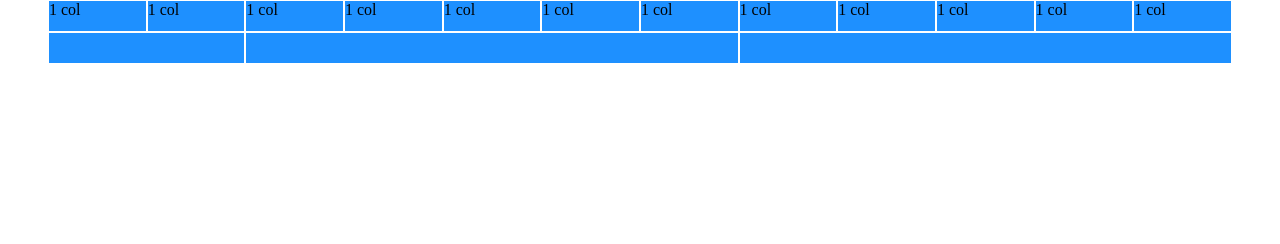
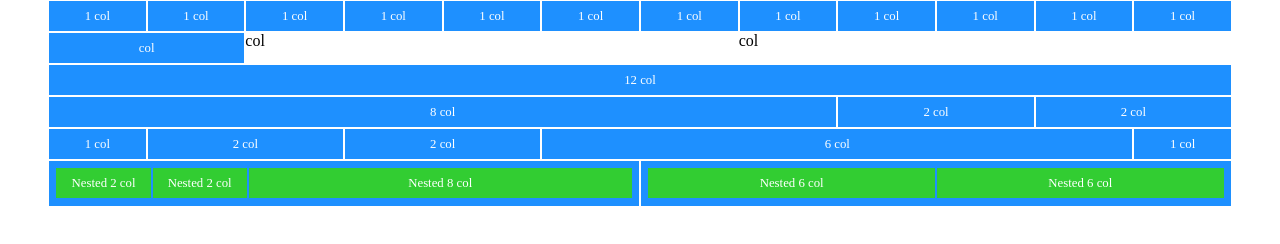
Before and after one commit to LiciaLicari/html-css-12bool, a plain HTML site: page index.html in a window 1280 px wide. Drawn offline with Linux system fonts and the light colour scheme.

Commit message:
add last row first container

```diff
--- a/css/framework.css
+++ b/css/framework.css
@@ -6,12 +6,6 @@
 
 body {
     background-color: white;
-}
-
-.debug [class^='col-']{
-    background-color: dodgerblue;
-    border: 1px solid white;
-    height: 2rem;
 }
 
 .container {
@@ -31,9 +25,7 @@ body {
     flex-grow: 1;
     flex-basis: 0;
     max-width: 100%;
-    background-color: dodgerblue;
-    border: 1px solid white;
-    height: 2rem;
+
 }
 
 [class^='col-'] {
@@ -104,7 +96,13 @@ body {
 
 /* #region spacing */
 
+.p-1{
+    padding: 0.5rem;
+}
 
+.p-2{
+    padding: 1rem;
+}
 
 
 
--- a/css/style.css
+++ b/css/style.css
@@ -0,0 +1,27 @@
+/* debug */
+
+[class*="col-"]{
+    min-height: 2rem;
+    background-color: dodgerblue;
+    color: white;
+    border: 1px solid white;
+    display: flex;
+    justify-content: center;
+    align-items: center;
+    padding: 0.4rem;
+    font-size:0.8rem;
+}
+
+[class*="col-offset-"]{
+    background-color: transparent;
+}
+
+
+[class*="col-"]>[class*="col-"]{
+    background-color: limegreen;
+    border-color: dodgerblue;
+}
+
+.container{
+    padding-bottom: 1rem;
+}
--- a/index.html
+++ b/index.html
@@ -24,10 +24,48 @@
             <div class="col-xs-1">1 col</div>
             <div class="col-xs-1">1 col</div>
         </div>
+        <!-- /.row -->
         <div class="row">
-            <div class="col-xs-2"></div>
-            <div class="col"></div>
-            <div class="col"></div>
+            <div class="col-xs-2 col-sm-2 col-md-2 col-lg-2">col</div>
+            <div class="col">col</div>
+            <div class="col">col</div>
+        </div>
+        <!-- /.row -->
+        <div class="row">
+            <div class="col-xs-12 col-sm-12 col-md-12 col-lg-12">12 col</div>
+        </div>
+        <!-- /.row -->
+        <div class="row">
+            <div class="col-xs-8 col-sm-8 col-md-8 col-lg-8">8 col</div>
+            <div class="col-xs-2 col-sm-2 col-md-2 col-lg-2">2 col</div>
+            <div class="col-xs-2 col-sm-2 col-md-2 col-lg-2">2 col</div>
+
+        </div>
+        <!-- /.row -->
+        <div class="row">
+            <div class="col-xs-1 col-sm-1 col-md-1 col-lg-1">1 col</div>
+            <div class="col-xs-2 col-sm-2 col-md-2 col-lg-2">2 col</div>
+            <div class="col-xs-2 col-sm-2 col-md-2 col-lg-2">2 col</div>
+            <div class="col-xs-6 col-sm-6 col-md-6 col-lg-6">6 col</div>
+            <div class="col-xs-1 col-sm-1 col-md-1 col-lg-1">1 col</div>
+        </div>
+        <!-- /.row -->
+        <div class="row">
+            <div class="col-xs-6 col-sm-6 col-md-6 col-lg-6">
+                <div class="col-xs-2 col-sm-2 col-md-2 col-lg-2">Nested 2
+                    col</div>
+                <div class="col-xs-2 col-sm-2 col-md-2 col-lg-2">Nested 2
+                    col</div>
+                <div class="col-xs-8 col-sm-8 col-md-8 col-lg-8">Nested 8
+                    col</div>
+            </div>
+            <div class="col-xs-6 col-sm-6 col-md-6 col-lg-6">
+                <div class="col-xs-6 col-sm-6 col-md-6 col-lg-6">Nested 6
+                    col</div>
+                <div class="col-xs-6 col-sm-6 col-md-6 col-lg-6">Nested 6
+                    col</div>
+            </div>
+
         </div>
 
     </div>
```
